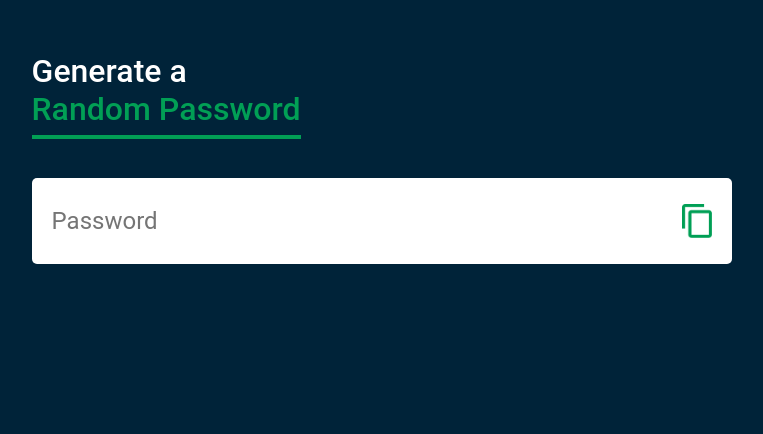
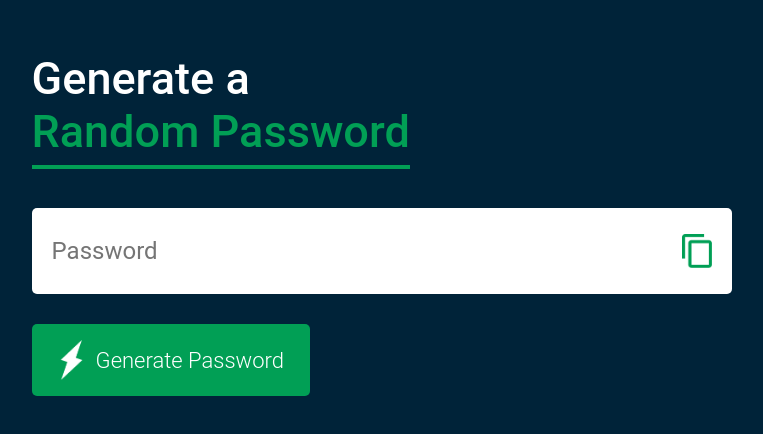
Before and after one commit to russell-crooms/random-password-generator, a plain HTML site: page index.html in a window 1280 px wide. Shown: the part 102-536 px from the top of the page, without its empty margins (122-885 px from the left). Drawn offline with Linux system fonts and the light colour scheme.

Commit message:
Created generate password button

```diff
--- a/index.html
+++ b/index.html
@@ -14,6 +14,7 @@
         <input type="text" id="password" placeholder="Password">
         <img src="./images/copy.png" alt="copy button">
     </div>
+     <button><img src="./images/generate.png" alt="generate password icon">Generate Password</button>
 </div>
 
 
--- a/style.css
+++ b/style.css
@@ -31,7 +31,7 @@ body {
 
 .container h1 {
     font-weight: 500;
-    font-size: 45;
+    font-size: 45px;
 
 }
 
@@ -51,3 +51,23 @@ body {
     outline: 0;
     font-size: 24px;
 }
+
+.container button img {
+    width: 28px;
+    margin-right: 10px;
+}
+
+.container button {
+    border: 0;
+    outline: 0;
+    background: #019f55;
+    color: #fff;
+    font-size: 22px;
+    font-weight: 300;
+    display: flex;
+    align-items: center;
+    justify-content: center;
+    padding: 16px 26px;
+    border-radius: 5px;
+    cursor: pointer;
+}
```
